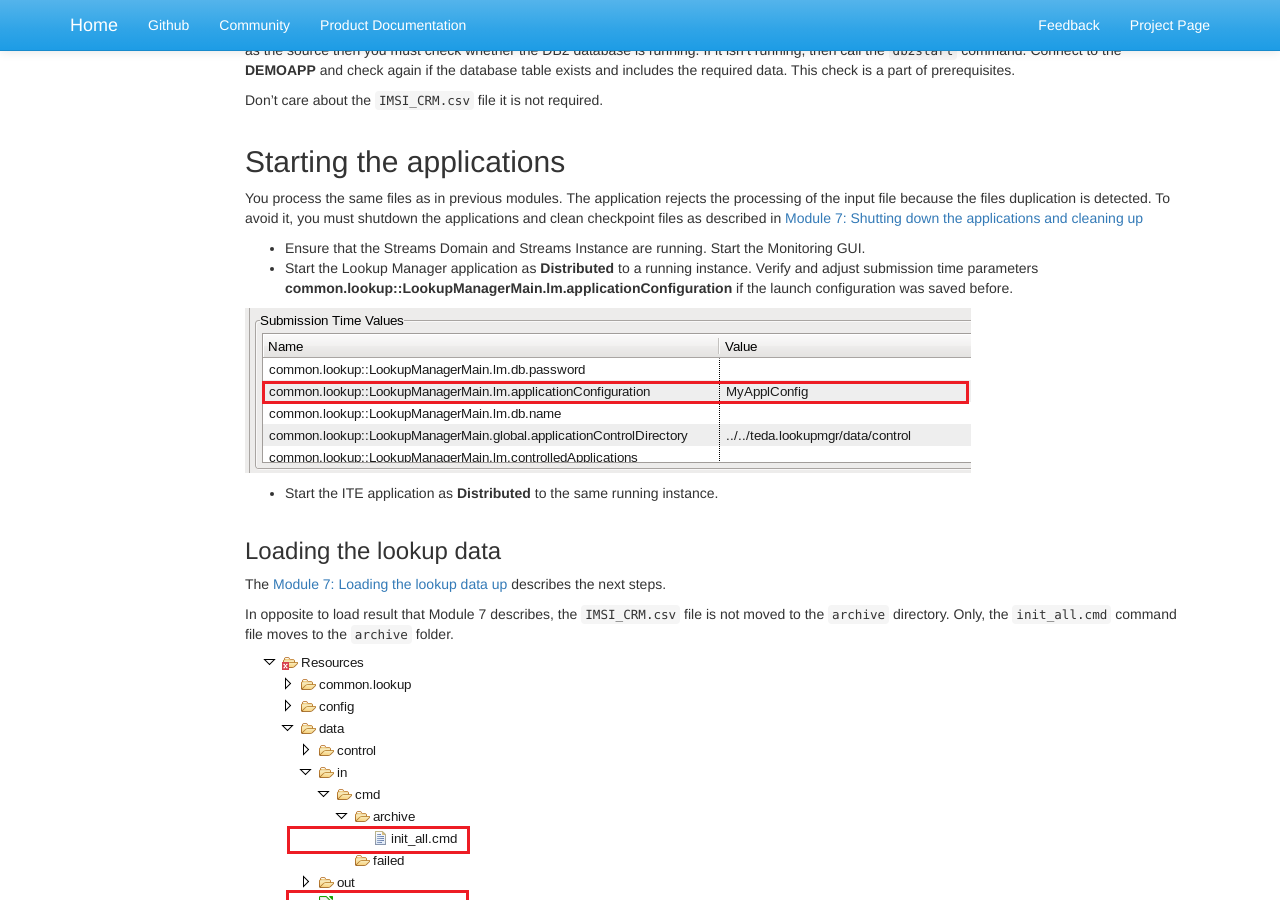
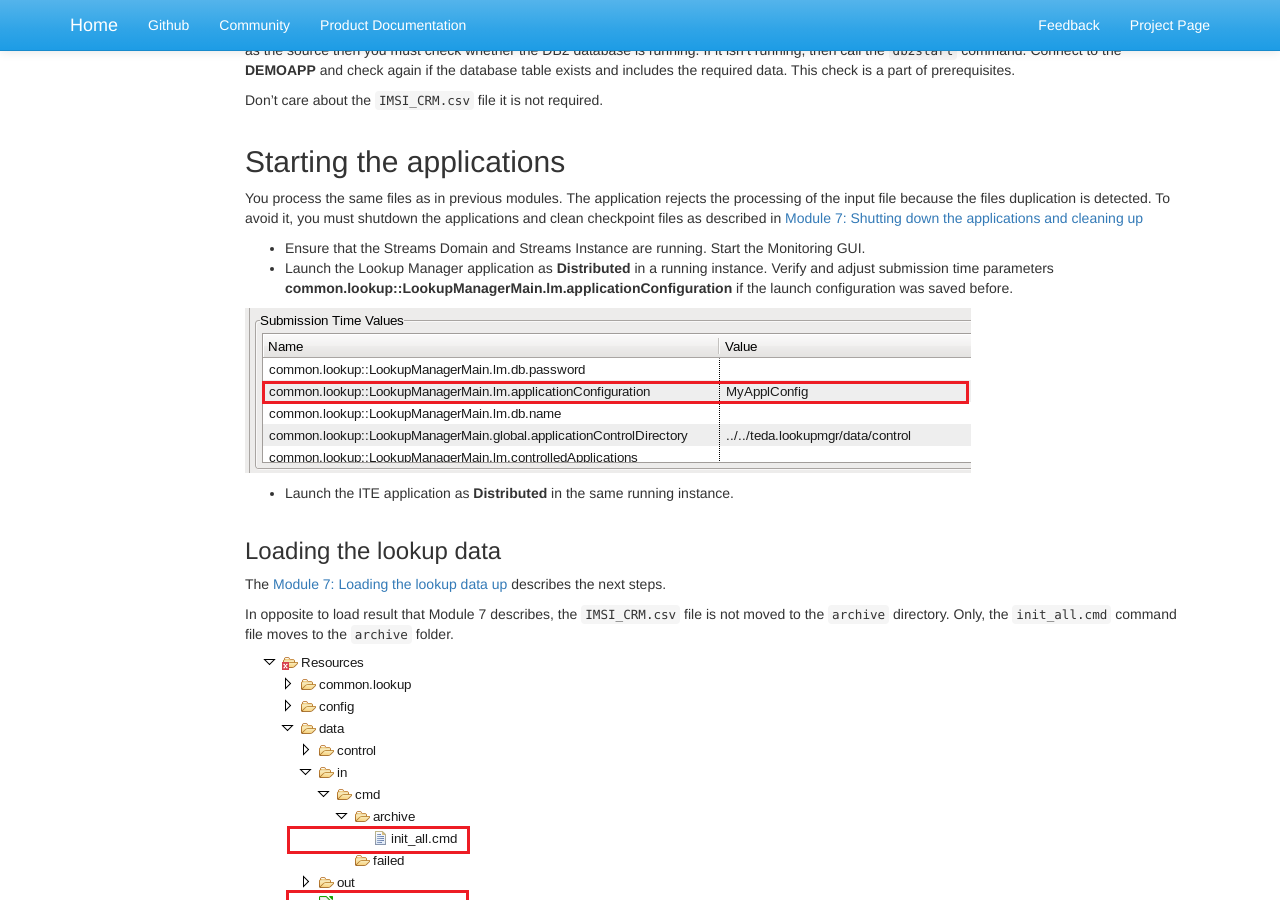
Before and after one commit to IBMStreams/streamsx.tutorial.teda, a Jekyll site: the page built from docs/2.0.0/Module-11/index.markdown, in a window 1280 px wide and 900 px high, scrolled down 10795 px. Built offline with Jekyll 4.4.1, drawn with Linux system fonts in a browser that asks for light colours; nearby versions of some CDN libraries; library files that are not in the unit come from our copies.

Commit message:
Update index.markdown
Release preparation

```diff
--- a/docs/2.0.0/Module-11/index.markdown
+++ b/docs/2.0.0/Module-11/index.markdown
@@ -201,6 +201,7 @@ The sample shows how to turn off the CSV file sources.
 You must complete the customizing of the **teda.lookupmgr/Resources/LookupMgrCustomizing.xml** file of the SPL project teda.lookupmgr to specify the references that the database access requires.
 
 The `<DataSource>` elements specify those references, that you need for the sample:
+
 * You must add the `DbAccessSpecification="ImsiCRM"` attribute next to the `Name="IMSI_CRM"` attribute in the `<DataSource>` element to create the name reference of the access specification that is specified in the **teda.lookupmgr/Resources/connections.xml**.
 * Each `ValueDefinition` attribute needs the name reference to the corresponding database column. You specify it with the `DbColumnName` attribute.
 
@@ -285,11 +286,11 @@ Don't care about the `IMSI_CRM.csv` file it is not required.
 You process the same files as in previous modules. The application rejects the processing of the input file because the files duplication is detected. To avoid it, you must shutdown the applications and clean checkpoint files as described in [Module 7: Shutting down the applications and cleaning up](http://ibmstreams.github.io/streamsx.tutorial.teda/docs/2.0.0/Module-7/#shutting-down-the-applications-and-cleaning-up)
 
 * Ensure that the Streams Domain and Streams Instance are running. Start the Monitoring GUI.
-* Start the Lookup Manager application as **Distributed** to a running instance. Verify and adjust submission time parameters **common.lookup::LookupManagerMain.lm.applicationConfiguration** if the launch configuration was saved before.
+* Launch the Lookup Manager application as **Distributed** in a running instance. Verify and adjust submission time parameters **common.lookup::LookupManagerMain.lm.applicationConfiguration** if the launch configuration was saved before.
 
 <img src="/streamsx.tutorial.teda/images/2.0.0/module-11/LM - Submission.png" alt="LM Submission Time Values"/>
 
-* Start the ITE application as **Distributed** to the same running instance.
+* Launch the ITE application as **Distributed** in the same running instance.
 
 ### Loading the lookup data
 
```
